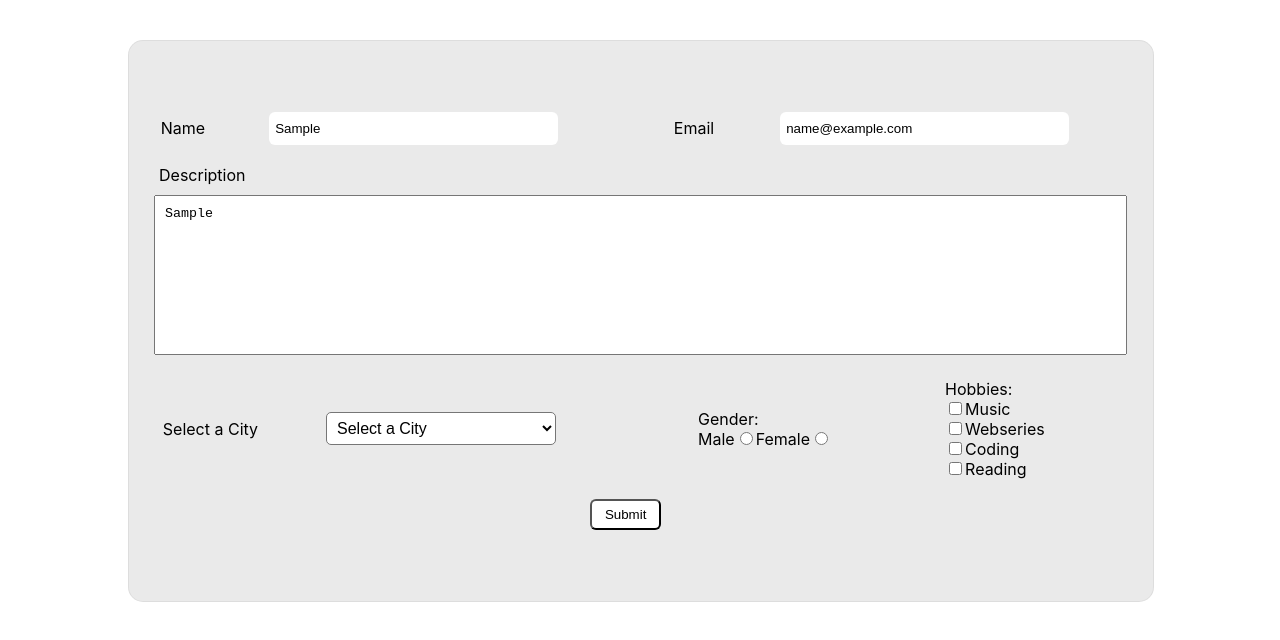
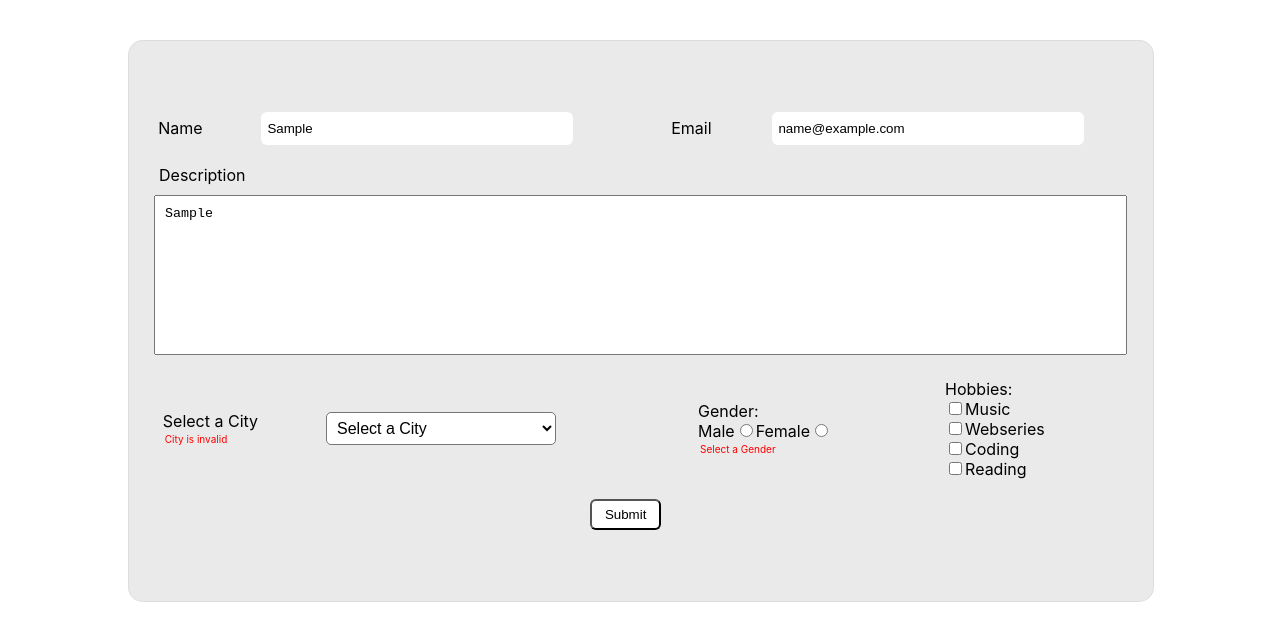
Before and after one commit to nikhil-nividata/tasks, a React (Create React App) app: page / in a window 1280 px wide. Both pictures are taken after typing "Sample", "name@example.com", "Sample" into the empty fields and a click on the button "Submit". Shown: the top 640 px of the page. Built offline with nearby package versions, Linux system fonts and the light colour scheme.

Commit message:
Added Validation Messages

```diff
--- a/src/components/task1/RegForm/index.jsx
+++ b/src/components/task1/RegForm/index.jsx
@@ -7,6 +7,11 @@ class RegFrom extends Component {
     constructor(props) {
         super(props)
         this.state = {
+            isNameValid: true,
+            isEmailValid: true,
+            isDecriptionValid: true,
+            isCityValid: true,
+            isGenderValid: true,
             name: '',
             email: '',
             description: '',
@@ -56,21 +61,21 @@ class RegFrom extends Component {
         const mailRegex = RegExp(emailPattern)
         console.log(nameRegex.test(this.state.name));
         console.log(mailRegex.test(this.state.email));
-        if (!nameRegex.test(this.state.name)) {
-            alert('Please Enter a Valid Name')
+        if (!nameRegex.test(this.state.name) || !mailRegex.test(this.state.email) || this.state.city === 'Select a City' || this.state.gender === '') {
+            this.setState({
+                isNameValid: nameRegex.test(this.state.name),
+                isEmailValid: mailRegex.test(this.state.email),
+                isCityValid: !(this.state.city === 'Select a City'),
+                isGenderValid: !(this.state.gender === '')
+            })
             return
-        }
-        if (!mailRegex.test(this.state.email)) {
-            alert('Please Enter a Valid Email')
-            return
-        }
-        if (this.state.city === 'Select a City') {
-            alert('Please Select a City')
-            return
-        }
-        if (this.state.gender === '') {
-            alert('Please Select a Gender')
-            return
+        } else {
+            this.setState({
+                isNameValid: true,
+                isEmailValid: true,
+                isCityValid: true,
+                isGenderValid: true
+            })
         }
         console.log(this.state);
     }
@@ -82,7 +87,12 @@ class RegFrom extends Component {
             description,
             city,
             gender,
-            hobbies
+            hobbies,
+            isNameValid,
+            isEmailValid,
+            isDecriptionValid,
+            isCityValid,
+            isGenderValid
 
         } = this.state
         return (
@@ -92,7 +102,9 @@ class RegFrom extends Component {
                 className={styles.formGrid}>
                 <div className={styles.input}>
                     <label htmlFor="name">Name</label>
+                    <div style={{ width: "65%" }}>
                         <input
+                            style={{ width: "100%" }}
                             required={true}
                             onChange={this.handleChange}
                             name="name"
@@ -100,10 +112,23 @@ class RegFrom extends Component {
                             className={styles.textInputField}
                             value={name}
                         />
+                        <p
+                            style={{
+                                fontSize: "10px",
+                                margin: '2px',
+                                color: 'red',
+                                display: isNameValid ? 'none' : 'block'
+                            }}
+                        >
+                            Name doesnt match the format
+                        </p>
+                    </div>
                 </div>
                 <div className={styles.input}>
                     <label htmlFor="email">Email</label>
+                    <div style={{ width: "65%" }}>
                         <input
+                            style={{ width: "100%" }}
                             required={true}
                             onChange={this.handleChange}
                             name="email"
@@ -111,17 +136,46 @@ class RegFrom extends Component {
                             className={styles.textInputField}
                             value={email}
                         />
+
+                        <p
+                            style={{
+                                fontSize: "10px",
+                                margin: '2px',
+                                color: 'red',
+                                display: isEmailValid ? 'none' : 'block'
+                            }}
+                        >
+                            Email doesnt match the format
+                        </p>
+
+                    </div>
                 </div>
                 <div
                     style={{
                         gridColumn: "1 /span 2",
                         rowSpan: "1/span 3",
                     }}>
+
+
+                    <div>
                         <label
                             style={{ marginLeft: "30px" }}
                             htmlFor="description">
                             Description
                     </label>
+                        <p
+                            style={{
+                                fontSize: "10px",
+                                margin: '2px',
+                                marginLeft: '30px',
+                                color: 'red',
+                                display: isDecriptionValid ? 'none' : 'block'
+                            }}
+                        >
+                            Description doesnt match the format
+                        </p>
+                    </div>
+
                     <textarea
                         required={true}
                         onChange={this.handleChange}
@@ -142,11 +196,23 @@ class RegFrom extends Component {
                 </div>
 
                 <div className={styles.input}>
-
+                    <div>
                         <label
                             htmlFor="city">
                             Select a City
                     </label>
+                        <p
+                            style={{
+                                fontSize: "10px",
+                                margin: '2px',
+                                color: 'red',
+                                display: isCityValid ? 'none' : 'block'
+                            }}
+                        >
+                            City is invalid
+                        </p>
+                    </div>
+
 
 
                     <select
@@ -205,6 +271,16 @@ class RegFrom extends Component {
                             value="female"
                             checked={gender === 'female'}
                         />
+                        <p
+                            style={{
+                                fontSize: "10px",
+                                margin: '2px',
+                                color: 'red',
+                                display: isGenderValid ? 'none' : 'block'
+                            }}
+                        >
+                            Select a Gender
+                        </p>
                     </div>
                     <div>
                         <label
```
Lines whose indentation alone changed are shown as unchanged.
